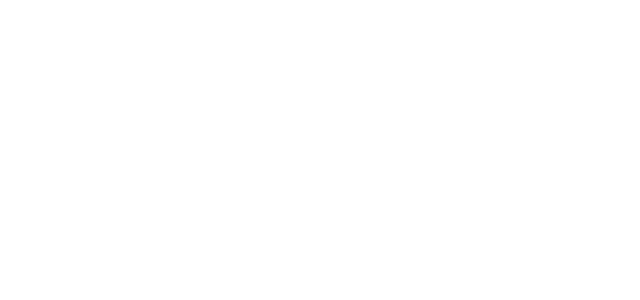
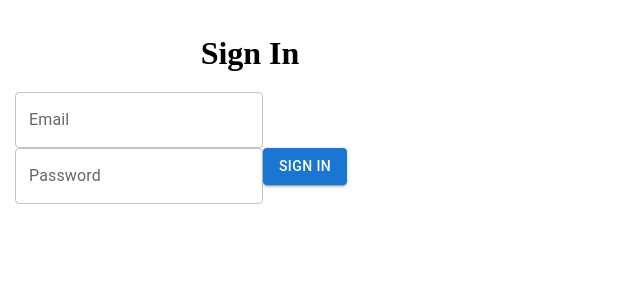
Before and after one commit to FernasG/code-editor-nextjs, a Next.js app: page / in a window 1280 px wide. Shown: the top 300 px of the page, without its empty margins (0-640 px from the left). Built offline with nearby package versions, Linux system fonts and the light colour scheme.

Commit message:
feat: add sing box component

```diff
--- /dev/null
+++ b/src/components/SignBox/SignBox.tsx
@@ -0,0 +1,17 @@
+import { Box, TextField, Button } from "@mui/material";
+import { BoxTitle, Title } from './styles';
+
+export const SignBox = ((): JSX.Element => {
+  return (
+    <Box sx={{ width: '500px', height: '500px', padding: '15px' }}>
+      <BoxTitle>
+        <Title>Sign In</Title>
+      </BoxTitle>
+
+      <TextField id="outlined-basic" label="Email" variant="outlined" />
+      <TextField id="outlined-basic" label="Password" variant="outlined" />
+
+      <Button variant="contained">Sign in</Button>
+    </Box>
+  )
+});
--- /dev/null
+++ b/src/components/SignBox/index.ts
@@ -0,0 +1 @@
+export * from "./SignBox";
--- /dev/null
+++ b/src/components/SignBox/styles.ts
@@ -0,0 +1,18 @@
+import styled from 'styled-components';
+
+const BoxTitle = styled.div`
+  width: 100%;
+  padding: 20px;
+  display: flex;
+  min-height: 50px;
+  align-items: center;
+  justify-content: center;
+`;
+
+const Title = styled.h1`
+  width: 100%;
+  height: 100%;
+  text-align: center;
+`;
+
+export { BoxTitle, Title };
--- /dev/null
+++ b/src/components/index.ts
@@ -0,0 +1 @@
+export * from "./SignBox";
--- a/src/pages/index.tsx
+++ b/src/pages/index.tsx
@@ -1,5 +1,6 @@
 import Head from 'next/head';
 import { Inter } from 'next/font/google';
+import { SignBox } from '../components';
 
 const inter = Inter({ subsets: ['latin'] });
 
@@ -9,6 +10,9 @@
       <Head>
         <title>Code Editor</title>
       </Head>
+      <main className={'container'}>
+        <SignBox></SignBox>
+      </main>
     </>
   );
 }
--- a/src/styles/globals.css
+++ b/src/styles/globals.css
@@ -7,3 +7,8 @@
   padding: 0;
   box-sizing: border-box;
 }
+
+.container {
+  width: 100%;
+  min-height: 100vh;
+}
```
